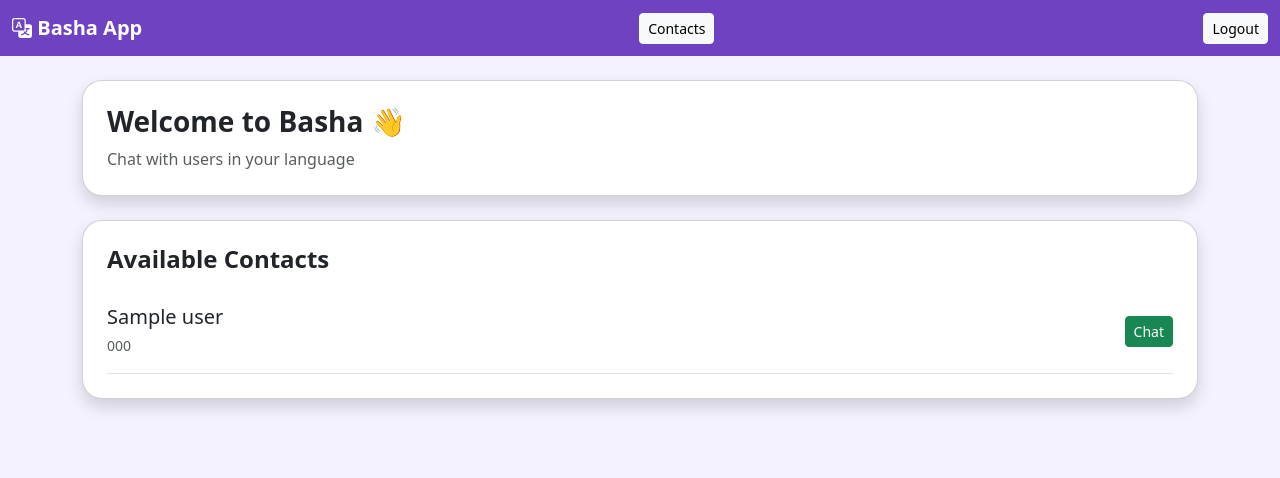
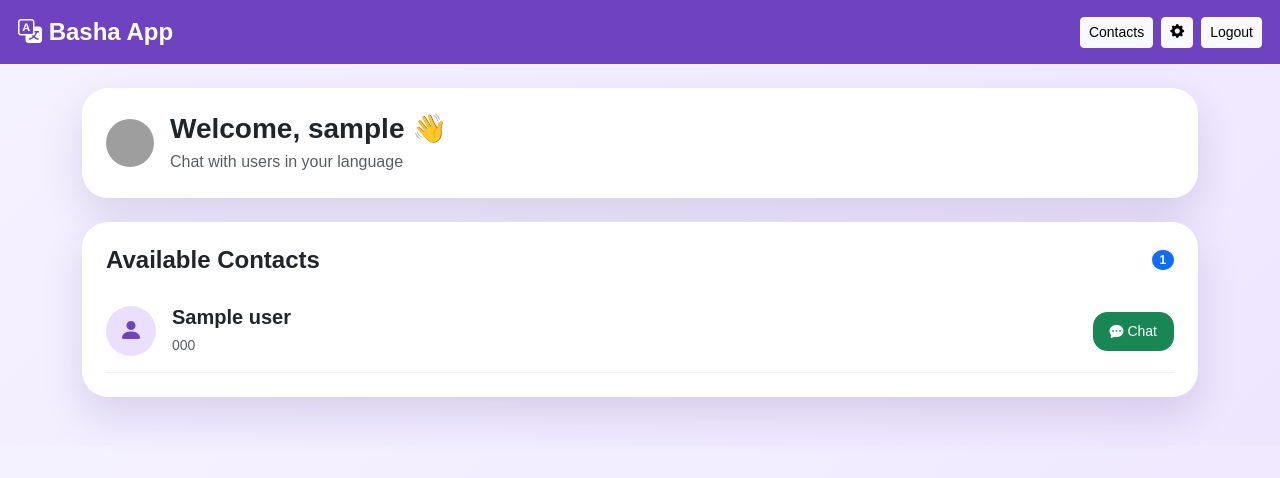
Before and after one commit to sitharampamarthi-bot/basha-web, a Flask app: template templates/home.html in a window 1280 px wide. Shown: the top 478 px of the page. Run offline with Flask 3, Linux system fonts and the light colour scheme; the template is opened without the code that fills it: most values are stand-ins (such as "Sample title", 1, 10 or a date in 2020); grey boxes are pictures that could not be loaded.

Commit message:
update modern home ui

```diff
--- a/app.py
+++ b/app.py
@@ -185,27 +185,36 @@ def home():
 
     current_user_id = session["user_id"]
 
-    registered_contacts = []
+    user_doc = db.collection("users").document(current_user_id).get()
+    user_data = user_doc.to_dict()
+
+    user_name = user_data.get("name", "User")
+    profile_pic = user_data.get("profilePic", "")
+
+    contacts = []
 
     contact_docs = db.collection("users").document(current_user_id)\
         .collection("contacts").stream()
 
     for c in contact_docs:
         cdata = c.to_dict()
+        contact_user_id = cdata.get("contactUserId")
 
-        if cdata.get("contactUserId"):
-            user_doc = db.collection("users").document(cdata["contactUserId"]).get()
+        udoc = db.collection("users").document(contact_user_id).get()
 
-            if user_doc.exists:
-                u = user_doc.to_dict()
-                u["id"] = cdata["contactUserId"]
-                u["savedName"] = cdata.get("savedName", u.get("name", ""))
-                u["mobile"] = cdata.get("mobile", u.get("mobile", ""))
-                registered_contacts.append(u)
+        if udoc.exists:
+            u = udoc.to_dict()
+            contacts.append({
+                "savedName": cdata.get("savedName", u.get("name", "")),
+                "mobile": u.get("mobile", ""),
+                "languageName": u.get("languageName", "English")
+            })
 
     return render_template(
         "home.html",
-        contacts=registered_contacts
+        user_name=user_name,
+        profile_pic=profile_pic,
+        contacts=contacts
     )
 
 @app.route("/users")
--- a/templates/home.html
+++ b/templates/home.html
@@ -6,31 +6,87 @@
 
     <link href="https://cdn.jsdelivr.net/npm/bootstrap@5.3.3/dist/css/bootstrap.min.css" rel="stylesheet">
     <link href="https://cdn.jsdelivr.net/npm/bootstrap-icons@1.11.3/font/bootstrap-icons.css" rel="stylesheet">
+
+    <style>
+        body{
+            background:linear-gradient(135deg,#f5f2ff,#eee6ff);
+            font-family:Arial, sans-serif;
+        }
+        .topbar{
+            background:#6f42c1;
+            padding:14px 18px;
+            color:white;
+        }
+        .profile-img{
+            width:48px;
+            height:48px;
+            border-radius:50%;
+            object-fit:cover;
+            background:white;
+        }
+        .hero-card,.contacts-card{
+            border-radius:26px;
+            border:none;
+            box-shadow:0 18px 40px rgba(70,40,120,0.15);
+        }
+        .contact-row{
+            padding:15px 0;
+            border-bottom:1px solid #eee;
+        }
+        .avatar{
+            width:50px;
+            height:50px;
+            border-radius:50%;
+            background:#eadfff;
+            color:#6f42c1;
+            display:flex;
+            align-items:center;
+            justify-content:center;
+            font-size:24px;
+        }
+        .chat-btn{
+            border-radius:14px;
+            padding:8px 16px;
+        }
+    </style>
 </head>
 
-<body style="background:#f5f2ff;">
+<body>
 
-<nav class="navbar navbar-dark" style="background:#6f42c1;">
-    <div class="container-fluid">
-        <span class="navbar-brand fw-bold">
-            <i class="bi bi-translate"></i> Basha App
-        </span>
-        <a href="/contacts" class="btn btn-light btn-sm me-2">
-            Contacts
+<nav class="topbar d-flex align-items-center justify-content-between">
+    <div class="fw-bold fs-4">
+        <i class="bi bi-translate"></i> Basha App
+    </div>
+
+    <div class="d-flex align-items-center gap-2">
+        <a href="/contacts" class="btn btn-light btn-sm">Contacts</a>
+        <a href="/settings" class="btn btn-light btn-sm">
+            <i class="bi bi-gear-fill"></i>
         </a>
         <a href="/" class="btn btn-light btn-sm">Logout</a>
     </div>
 </nav>
 
-<div class="container mt-4">
+<div class="container mt-4 mb-5">
 
-    <div class="card shadow p-4 mb-4" style="border-radius:20px;">
-        <h3 class="fw-bold">Welcome to Basha 👋</h3>
-        <p class="text-muted mb-0">Chat with users in your language</p>
+    <div class="card hero-card p-4 mb-4">
+        <div class="d-flex align-items-center gap-3">
+            <img src="{{ profile_pic or '/static/images/default-user.png' }}"
+                 class="profile-img"
+                 onerror="this.src='https://ui-avatars.com/api/?name={{ user_name }}&background=6f42c1&color=fff'">
+
+            <div>
+                <h3 class="fw-bold mb-1">Welcome, {{ user_name }} 👋</h3>
+                <p class="text-muted mb-0">Chat with users in your language</p>
+            </div>
+        </div>
     </div>
 
-    <div class="card shadow p-4 mb-4" style="border-radius:20px;">
-        <h4 class="fw-bold mb-3">Available Contacts</h4>
+    <div class="card contacts-card p-4">
+        <div class="d-flex justify-content-between align-items-center mb-3">
+            <h4 class="fw-bold mb-0">Available Contacts</h4>
+            <span class="badge rounded-pill text-bg-primary">{{ contacts|length }}</span>
+        </div>
 
         {% if contacts|length == 0 %}
             <div class="alert alert-warning mb-0">
@@ -39,14 +95,20 @@
         {% endif %}
 
         {% for c in contacts %}
-        <div class="d-flex justify-content-between align-items-center border-bottom py-3">
-            <div>
-                <h5 class="mb-1">{{ c.savedName }}</h5>
-                <small class="text-muted">{{ c.mobile }}</small>
+        <div class="contact-row d-flex align-items-center justify-content-between">
+            <div class="d-flex align-items-center gap-3">
+                <div class="avatar">
+                    <i class="bi bi-person-fill"></i>
+                </div>
+
+                <div>
+                    <h5 class="mb-1 fw-bold">{{ c.savedName }}</h5>
+                    <small class="text-muted">{{ c.mobile }}</small>
+                </div>
             </div>
 
-            <a href="/chat/{{ c.mobile }}" class="btn btn-success btn-sm">
-                Chat
+            <a href="/chat/{{ c.mobile }}" class="btn btn-success btn-sm chat-btn">
+                <i class="bi bi-chat-dots-fill"></i> Chat
             </a>
         </div>
         {% endfor %}
```
Also changed, not shown: templates/signup.html (+28 -0 lines).
